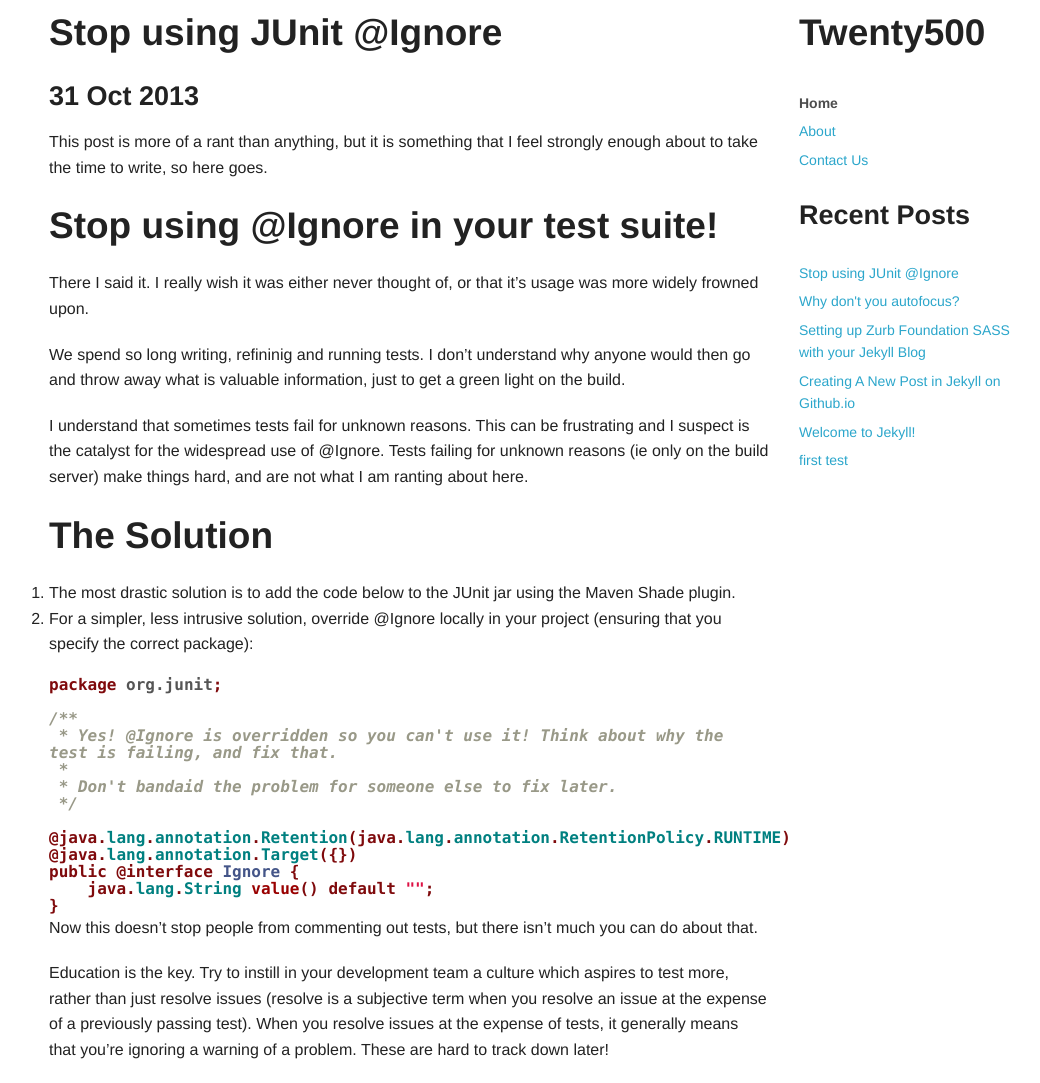
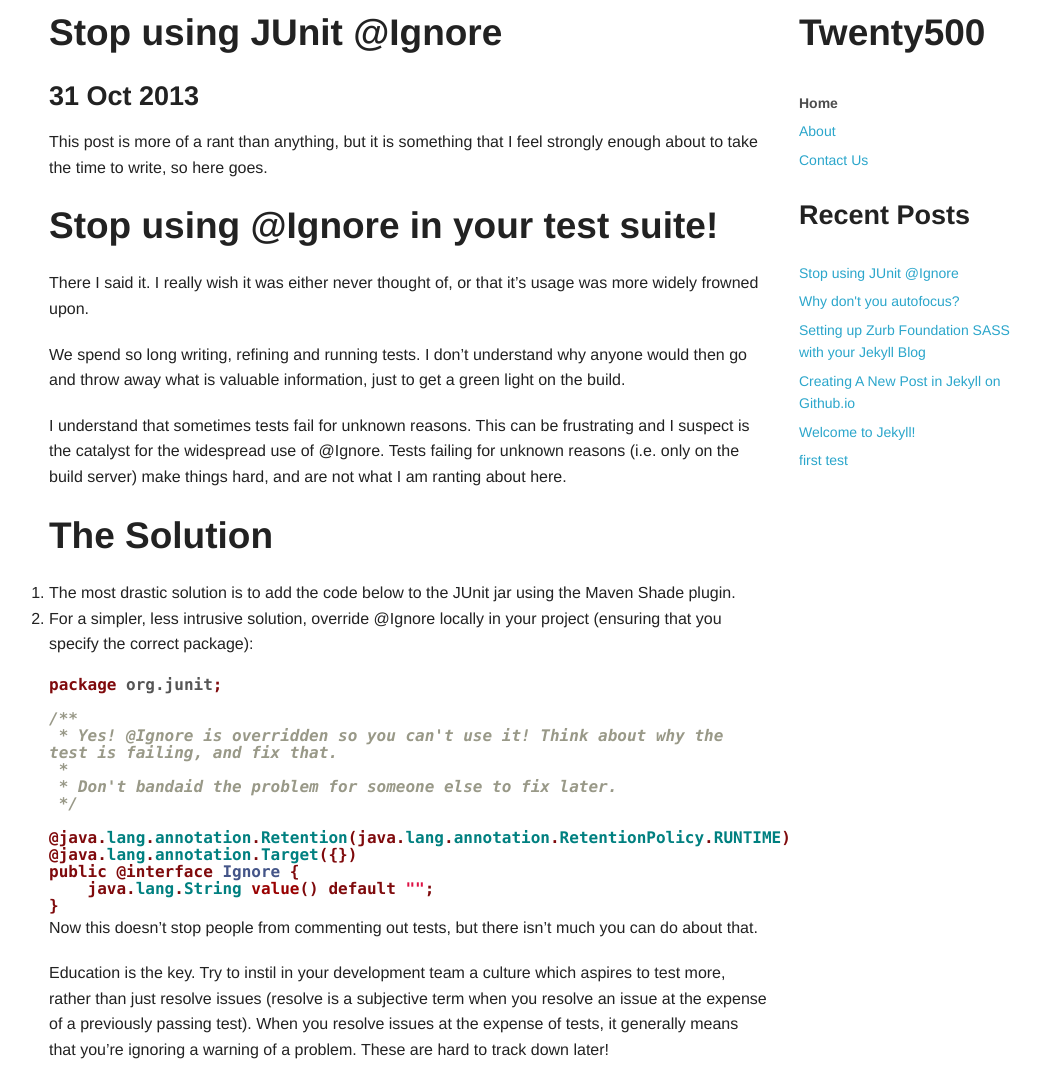
Before and after one commit to mrowles/Twenty500.github.io, a Jekyll site: the page built from _posts/2013-10-31-junit-ignore.markdown, in a window 1280 px wide. Shown: the whole page, without its empty margins (106-1146 px from the left). Built offline with Jekyll 4.4.1, drawn with Linux system fonts in a browser that asks for light colours; Markdown is read by kramdown in place of the engine named in the settings.

Commit message:
Typo fixes

```diff
--- a/_posts/2013-10-31-junit-ignore.markdown
+++ b/_posts/2013-10-31-junit-ignore.markdown
@@ -12,9 +12,9 @@ This post is more of a rant than anything, but it is something that I feel stron
 
 There I said it. I really wish it was either never thought of, or that it's usage was more widely frowned upon.
 
-We spend so long writing, refininig and running tests. I don't understand why anyone would then go and throw away what is valuable information, just to get a green light on the build.
+We spend so long writing, refining and running tests. I don't understand why anyone would then go and throw away what is valuable information, just to get a green light on the build.
 
-I understand that sometimes tests fail for unknown reasons. This can be frustrating and I suspect is the catalyst for the widespread use of @Ignore. Tests failing for unknown reasons (ie only on the build server) make things hard, and are not what I am ranting about here.
+I understand that sometimes tests fail for unknown reasons. This can be frustrating and I suspect is the catalyst for the widespread use of @Ignore. Tests failing for unknown reasons (i.e. only on the build server) make things hard, and are not what I am ranting about here.
 
 ## The Solution ##
 
@@ -39,4 +39,4 @@ public @interface Ignore {
 
 Now this doesn't stop people from commenting out tests, but there isn't much you can do about that.
 
-Education is the key. Try to instill in your development team a culture which aspires to test more, rather than just resolve issues (resolve is a subjective term when you resolve an issue at the expense of a previously passing test). When you resolve issues at the expense of tests, it generally means that you're ignoring a warning of a problem. These are hard to track down later!
+Education is the key. Try to instil in your development team a culture which aspires to test more, rather than just resolve issues (resolve is a subjective term when you resolve an issue at the expense of a previously passing test). When you resolve issues at the expense of tests, it generally means that you're ignoring a warning of a problem. These are hard to track down later!
```
